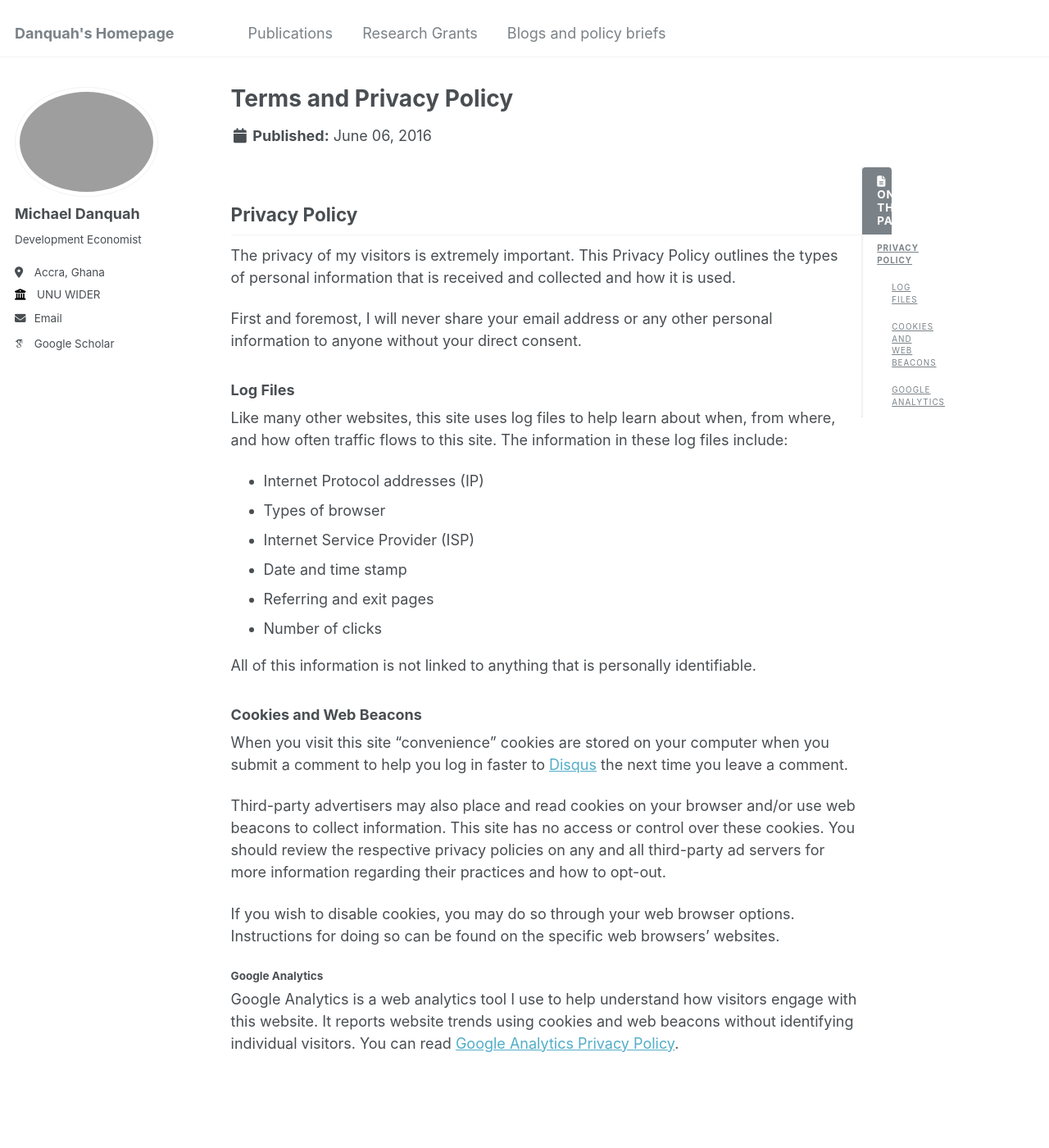
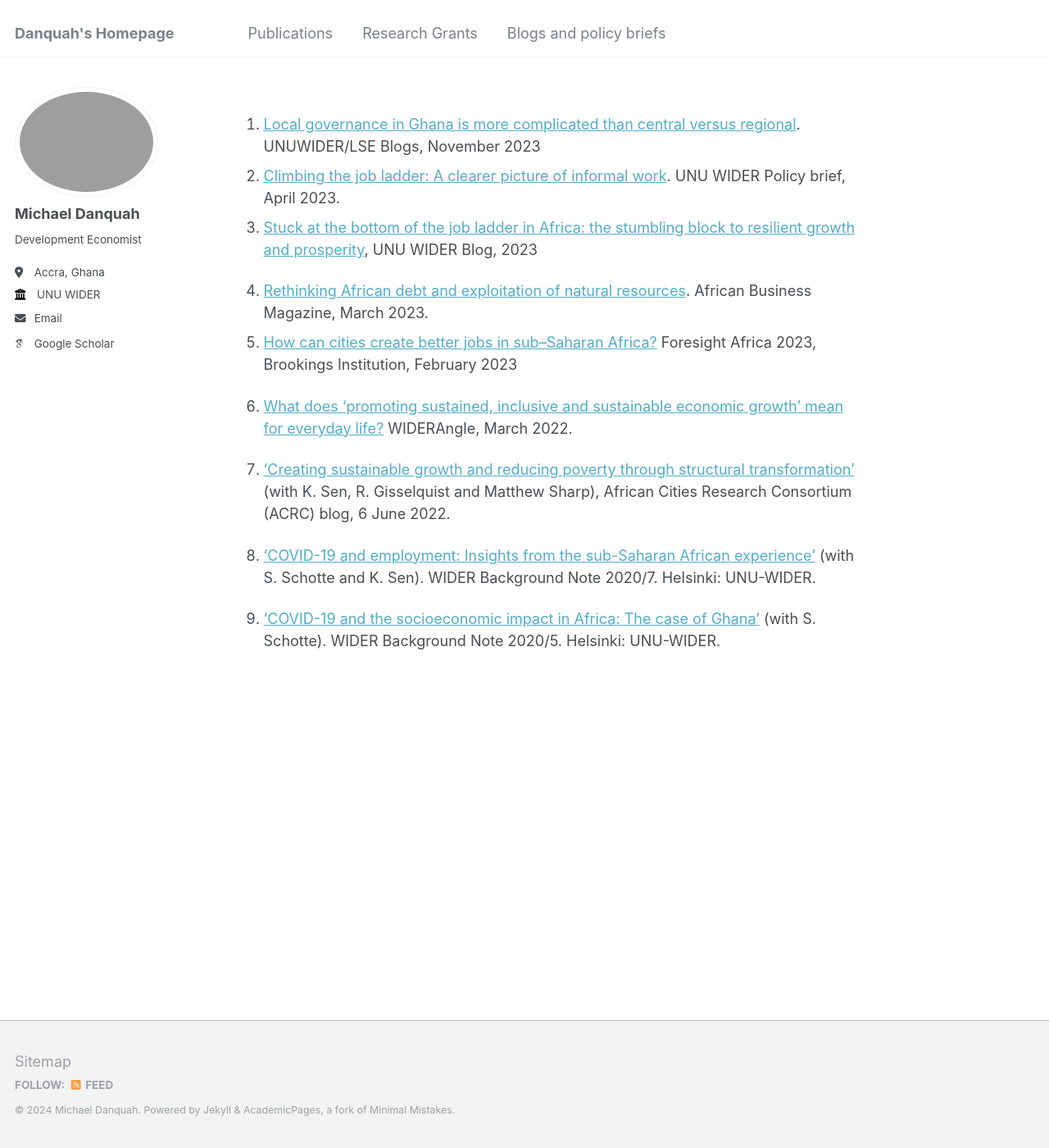
Before and after one commit to m-danquah/m-danquah.github.io, a Jekyll site: the page built from _pages/terms.md, in a window 1280 px wide and 1400 px high. Shown: the whole window at 82% size. Built offline with Jekyll 4.4.1, drawn with Linux system fonts in a browser that asks for light colours; some web fonts are replaced.

Commit message:
Update terms.md

```diff
--- a/_pages/terms.md
+++ b/_pages/terms.md
@@ -1,39 +1,19 @@
 ---
 permalink: /terms/
-title: "Terms and Privacy Policy"
-modified: 2016-06-06
+title: ""
+modified:
 ---
+1.	[Local governance in Ghana is more complicated than central versus regional](https://www.wider.unu.edu/publication/local-governance-ghana-more-complicated-central-versus-regional). UNUWIDER/LSE Blogs, November 2023
+2.	[Climbing the job ladder: A clearer picture of informal work](https://www.wider.unu.edu/publication/climbing-job-ladder). UNU WIDER Policy brief, April 2023.
+3.	[Stuck at the bottom of the job ladder in Africa: the stumbling block to resilient growth and prosperity](https://www.wider.unu.edu/publication/stuck-bottom-job-ladder-africa), UNU WIDER Blog, 2023
 
-{% include base_path %}
-{% include toc %}
+4.	[Rethinking African debt and exploitation of natural resources](https://african.business/2023/03/resources/africas-debt-burden-contributes-to-overexploitation-of-natural-resources). African Business Magazine, March 2023.
+5.	[How can cities create better jobs in sub–Saharan Africa?](https://www.brookings.edu/articles/how-can-cities-create-better-jobs-in-sub-saharan-africa/) Foresight Africa 2023, Brookings Institution, February 2023
 
-## Privacy Policy
+6.	[What does ‘promoting sustained, inclusive and sustainable economic growth’ mean for everyday life?](https://www.wider.unu.edu/publication/what-does-‘promoting-sustained-inclusive-and-sustainable-economic-growth’-mean-everyda-0) WIDERAngle, March 2022.
 
-The privacy of my visitors is extremely important. This Privacy Policy outlines the types of personal information that is received and collected and how it is used.
+7.	[‘Creating sustainable growth and reducing poverty through structural transformation’](https://www.african-cities.org/creating-sustainable-growth-and-reducing-poverty-through-structural-transformation/) (with K. Sen, R. Gisselquist and Matthew Sharp), African Cities Research Consortium (ACRC) blog, 6 June 2022.
 
-First and foremost, I will never share your email address or any other personal information to anyone without your direct consent.
+8.	[‘COVID-19 and employment: Insights from the sub-Saharan African experience’](https://www.wider.unu.edu/publication/covid-19-and-employment) (with S. Schotte and K. Sen). WIDER Background Note 2020/7. Helsinki: UNU-WIDER.
 
-### Log Files
-
-Like many other websites, this site uses log files to help learn about when, from where, and how often traffic flows to this site. The information in these log files include:
-
-* Internet Protocol addresses (IP)
-* Types of browser
-* Internet Service Provider (ISP)
-* Date and time stamp
-* Referring and exit pages
-* Number of clicks
-
-All of this information is not linked to anything that is personally identifiable.
-
-### Cookies and Web Beacons
-
-When you visit this site "convenience" cookies are stored on your computer when you submit a comment to help you log in faster to [Disqus](http://disqus.com) the next time you leave a comment.
-
-Third-party advertisers may also place and read cookies on your browser and/or use web beacons to collect information. This site has no access or control over these cookies. You should review the respective privacy policies on any and all third-party ad servers for more information regarding their practices and how to opt-out.
-
-If you wish to disable cookies, you may do so through your web browser options. Instructions for doing so can be found on the specific web browsers' websites.
-
-#### Google Analytics
-
-Google Analytics is a web analytics tool I use to help understand how visitors engage with this website. It reports website trends using cookies and web beacons without identifying individual visitors. You can read [Google Analytics Privacy Policy](http://www.google.com/analytics/learn/privacy.html).
+9.	[‘COVID-19 and the socioeconomic impact in Africa: The case of Ghana’](https://www.wider.unu.edu/publication/covid-19-and-socioeconomic-impact-africa-1) (with S. Schotte). WIDER Background Note 2020/5. Helsinki: UNU-WIDER.
```
